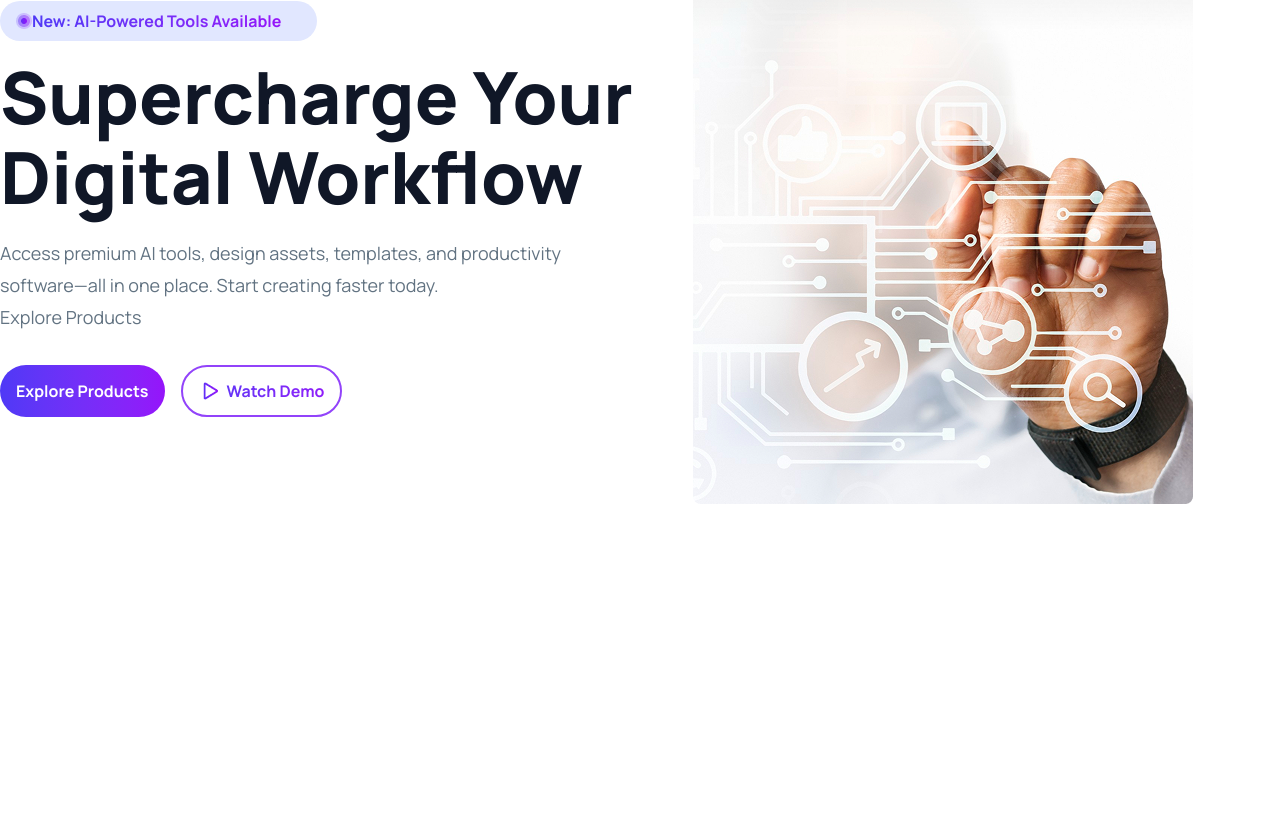
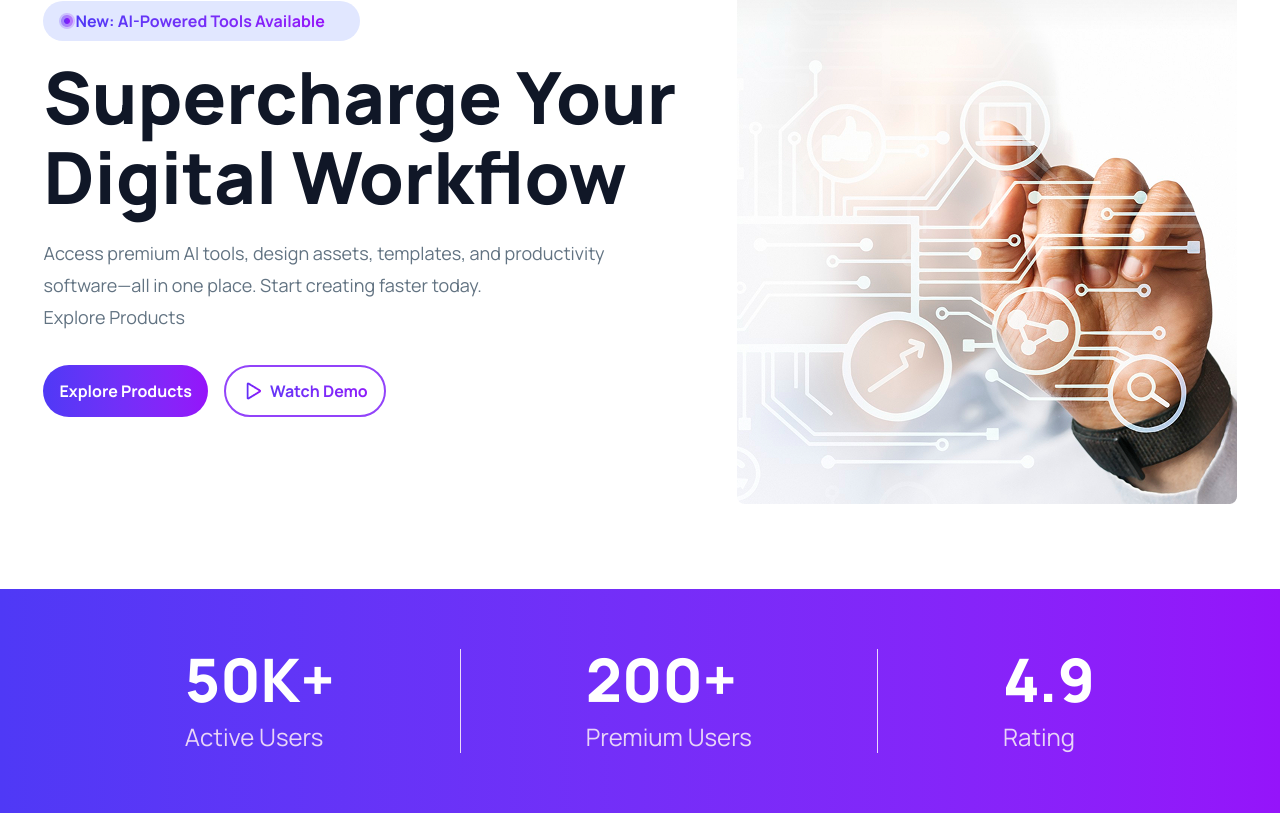
Before and after one commit to taposibarsa/digitools-platform, a React (Vite) app: page / in a window 1280 px wide. Shown: the part 272-1085 px from the top of the page. Before the commit the page ends 861 px from the top, so only its background shows below. Built offline with nearby package versions, Linux system fonts and the light colour scheme.

Commit message:
counter is ready

```diff
--- a/src/App.jsx
+++ b/src/App.jsx
@@ -1,4 +1,5 @@
 import './App.css'
+import Counter from './Components/Counter/Counter'
 import Banner from './Components/NavBar/Banner/Banner'
 import NavBar from './Components/NavBar/NavBar'
 
@@ -7,6 +8,7 @@ function App() {
     <>
     <NavBar></NavBar>
     <Banner></Banner>
+    <Counter></Counter>
 
     </>
   )
--- /dev/null
+++ b/src/Components/Counter/Counter.jsx
@@ -0,0 +1,26 @@
+import React from 'react';
+
+const Counter = () => {
+    return (
+        <div className='bg-linear-to-r from-[#4F39F6] to-[#9514FA]'>
+            <div className='container flex justify-center items-center mx-auto py-15'>
+                <div className='border-r-[#ebd8fa] border-r px-31.25'>
+                    <h2 className='text-white text-6xl font-extrabold pb-3'>50K+</h2>
+                    <p className='text-[#e8d4f7] text-2xl '>Active Users</p>
+                </div>
+                <div className='border-r-[#ebd8fa] border-r px-31.25'>
+                    <h2 className='text-white text-6xl font-extrabold pb-3'>200+</h2>
+                    <p className='text-[#e8d4f7] text-2xl '>Premium Users</p>
+                </div>
+                <div className='px-31.25'>
+                    <h2 className='text-white text-6xl font-extrabold pb-3'>4.9</h2>
+                    <p className='text-[#e8d4f7] text-2xl '>Rating</p>
+                </div>
+            </div>
+
+
+        </div>
+    );
+};
+
+export default Counter;
--- a/src/Components/NavBar/Banner/Banner.jsx
+++ b/src/Components/NavBar/Banner/Banner.jsx
@@ -6,7 +6,7 @@ import play from '../../../assets/Play.png'
 const Banner = () => {
     return (
         <div>
-            <div className='flex container items-center mx-auto gap-15 my-21.25'>
+            <div className='flex container justify-center items-center mx-auto gap-15 my-21.25'>
                 <div className='banner-content'>
                     <div className="w-[50%] rounded-full px-4! py-2! bg-[#E1E7FF] font-bold flex items-center ">
                         <img src={dotCircle} alt="" />
```
